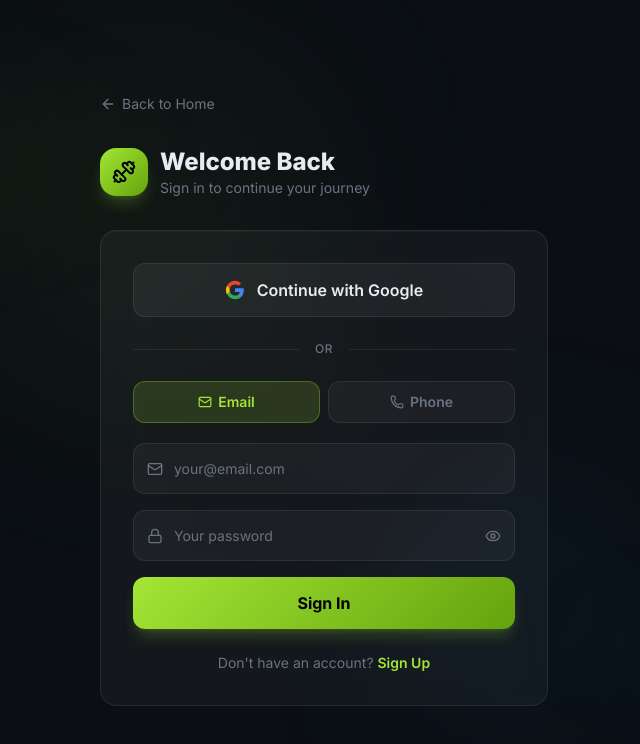
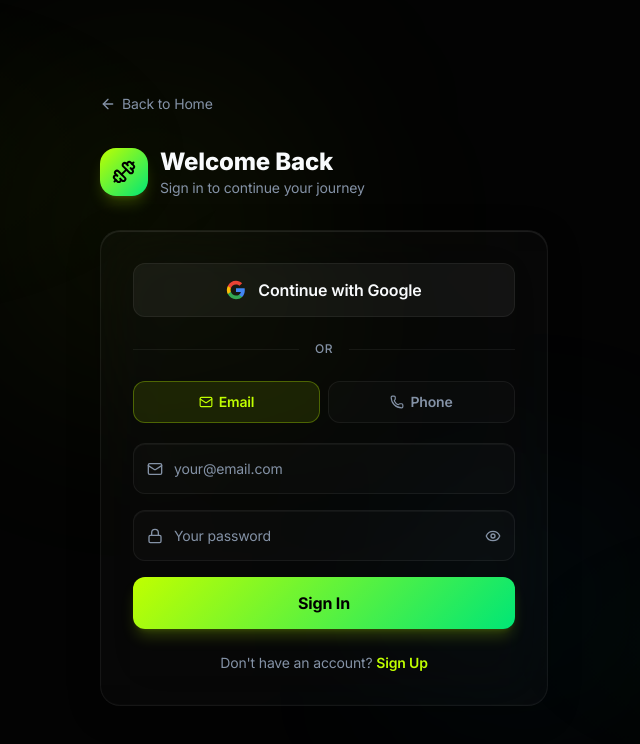
Before and after one commit to Ekachru8/weight_project, a Next.js app: page /login in a window 1280 px wide. Shown: the top 744 px of the page, without its empty margins (316-956 px from the left). Built offline with nearby package versions, Linux system fonts and the light colour scheme.

Commit message:
Implement premium Cyber-Fitness aesthetic overhaul

```diff
--- a/src/app/globals.css
+++ b/src/app/globals.css
@@ -17,18 +17,18 @@
 }
 
 :root {
-  --background: #0b0f14;
-  --foreground: #e8ecf1;
-  --card: rgba(255, 255, 255, 0.04);
-  --card-hover: rgba(255, 255, 255, 0.07);
-  --border: rgba(255, 255, 255, 0.08);
-  --accent: #a3e635;
-  --accent-dim: rgba(163, 230, 53, 0.15);
-  --accent-glow: rgba(163, 230, 53, 0.3);
-  --muted: #6b7280;
-  --danger: #ef4444;
-  --success: #22c55e;
-  --warning: #f59e0b;
+  --background: #030303;
+  --foreground: #f8fafc;
+  --card: rgba(255, 255, 255, 0.02);
+  --card-hover: rgba(255, 255, 255, 0.04);
+  --border: rgba(255, 255, 255, 0.06);
+  --accent: #c0ff00;
+  --accent-dim: rgba(192, 255, 0, 0.1);
+  --accent-glow: rgba(192, 255, 0, 0.25);
+  --muted: #8492a6;
+  --danger: #ff3366;
+  --success: #00e676;
+  --warning: #ffaa00;
 }
 
 * {
@@ -47,6 +47,7 @@ body {
   -webkit-font-smoothing: antialiased;
   -moz-osx-font-smoothing: grayscale;
   position: relative;
+  letter-spacing: -0.01em; /* Modern, tight tracking */
 }
 
 /* ── Animated mesh gradient background ── */
@@ -59,9 +60,9 @@ body::before {
   bottom: 0;
   z-index: -1;
   background:
-    radial-gradient(ellipse 60% 50% at 15% 20%, rgba(163, 230, 53, 0.04) 0%, transparent 50%),
-    radial-gradient(ellipse 50% 40% at 85% 80%, rgba(56, 189, 248, 0.03) 0%, transparent 50%),
-    radial-gradient(ellipse 40% 60% at 50% 50%, rgba(251, 146, 60, 0.02) 0%, transparent 50%);
+    radial-gradient(ellipse 60% 50% at 15% 20%, rgba(192, 255, 0, 0.03) 0%, transparent 50%),
+    radial-gradient(ellipse 50% 40% at 85% 80%, rgba(0, 230, 118, 0.03) 0%, transparent 50%),
+    radial-gradient(ellipse 40% 60% at 50% 50%, rgba(192, 255, 0, 0.015) 0%, transparent 50%);
   animation: mesh-shift 20s ease-in-out infinite;
   pointer-events: none;
 }
@@ -74,30 +75,34 @@ body::before {
 /* ── Glassmorphism card ── */
 .glass-card {
   background: var(--card);
-  backdrop-filter: blur(16px);
-  -webkit-backdrop-filter: blur(16px);
+  backdrop-filter: blur(32px);
+  -webkit-backdrop-filter: blur(32px);
   border: 1px solid var(--border);
-  border-radius: 1rem;
-  transition: all 0.3s cubic-bezier(0.4, 0, 0.2, 1);
-  box-shadow: inset 0 1px 0 0 rgba(255, 255, 255, 0.04);
+  border-radius: 1.25rem;
+  transition: all 0.4s cubic-bezier(0.16, 1, 0.3, 1);
+  box-shadow:
+    inset 0 1px 1px 0 rgba(255, 255, 255, 0.1),
+    inset 0 -1px 1px 0 rgba(255, 255, 255, 0.02),
+    0 8px 32px 0 rgba(0, 0, 0, 0.3);
 }
 
 .glass-card:hover {
   background: var(--card-hover);
-  border-color: rgba(255, 255, 255, 0.14);
+  border-color: rgba(255, 255, 255, 0.15);
   box-shadow:
-    inset 0 1px 0 0 rgba(255, 255, 255, 0.06),
-    0 4px 24px -4px rgba(0, 0, 0, 0.3);
+    inset 0 1px 1px 0 rgba(255, 255, 255, 0.15),
+    inset 0 -1px 1px 0 rgba(255, 255, 255, 0.03),
+    0 12px 40px 0 rgba(0, 0, 0, 0.4);
 }
 
 /* ── Accent gradient ── */
 .accent-gradient {
-  background: linear-gradient(135deg, #a3e635 0%, #65a30d 100%);
+  background: linear-gradient(135deg, #c0ff00 0%, #00e676 100%);
 }
 
 /* ── Accent text gradient ── */
 .accent-text {
-  background: linear-gradient(135deg, #a3e635 0%, #84cc16 100%);
+  background: linear-gradient(135deg, #c0ff00 0%, #00e676 100%);
   -webkit-background-clip: text;
   -webkit-text-fill-color: transparent;
   background-clip: text;
@@ -105,7 +110,7 @@ body::before {
 
 /* ── Hero text gradient ── */
 .text-gradient-hero {
-  background: linear-gradient(135deg, #a3e635 0%, #38bdf8 50%, #fb923c 100%);
+  background: linear-gradient(135deg, #c0ff00 0%, #00e676 50%, #00f2fe 100%);
   -webkit-background-clip: text;
   -webkit-text-fill-color: transparent;
   background-clip: text;
@@ -120,17 +125,17 @@ body::before {
 
 /* ── Glow effect ── */
 .glow {
-  box-shadow: 0 0 20px rgba(163, 230, 53, 0.15),
-    0 0 60px rgba(163, 230, 53, 0.05);
+  box-shadow: 0 0 30px rgba(192, 255, 0, 0.15),
+    0 0 80px rgba(192, 255, 0, 0.05);
 }
 
 /* ── Pulse animation ── */
 @keyframes pulse-glow {
   0%, 100% {
-    box-shadow: 0 0 10px rgba(163, 230, 53, 0.2);
+    box-shadow: 0 0 15px rgba(192, 255, 0, 0.15);
   }
   50% {
-    box-shadow: 0 0 25px rgba(163, 230, 53, 0.4);
+    box-shadow: 0 0 30px rgba(192, 255, 0, 0.35);
   }
 }
 
@@ -191,14 +196,14 @@ body::before {
 
 /* ── Card 3D hover ── */
 .card-3d-hover {
-  transition: transform 0.3s ease, box-shadow 0.3s ease;
+  transition: transform 0.4s cubic-bezier(0.16, 1, 0.3, 1), box-shadow 0.4s cubic-bezier(0.16, 1, 0.3, 1);
   transform-style: preserve-3d;
-  perspective: 800px;
+  perspective: 1000px;
 }
 
 .card-3d-hover:hover {
-  transform: translateY(-3px) rotateX(1deg);
-  box-shadow: 0 12px 40px -8px rgba(163, 230, 53, 0.08);
+  transform: translateY(-4px) rotateX(2deg);
+  box-shadow: 0 16px 50px -10px rgba(192, 255, 0, 0.1);
 }
 
 /* ── Heatmap cell ── */
@@ -795,8 +800,8 @@ textarea:focus-visible {
 
 /* ── Badge glow ── */
 @keyframes badge-glow {
-  0%, 100% { box-shadow: 0 0 8px rgba(163, 230, 53, 0.15); }
-  50% { box-shadow: 0 0 20px rgba(163, 230, 53, 0.3); }
+  0%, 100% { box-shadow: 0 0 8px rgba(192, 255, 0, 0.15); }
+  50% { box-shadow: 0 0 20px rgba(192, 255, 0, 0.3); }
 }
 
 .landing-badge-glow {
@@ -809,8 +814,8 @@ textarea:focus-visible {
 }
 
 .landing-cta-card:hover {
-  border-color: rgba(163, 230, 53, 0.15);
-  box-shadow: 0 0 60px rgba(163, 230, 53, 0.05);
+  border-color: rgba(192, 255, 0, 0.15);
+  box-shadow: 0 0 60px rgba(192, 255, 0, 0.05);
 }
 
 /* ═══════════════════════════════════════════════════════════
@@ -822,12 +827,13 @@ textarea:focus-visible {
     width: 100%;
     padding: 0.875rem 1rem;
     border-radius: 0.75rem;
-    background: rgba(255, 255, 255, 0.04);
+    background: rgba(255, 255, 255, 0.02);
     border: 1px solid var(--border);
     color: var(--foreground);
     font-size: 0.875rem;
-    transition: all 0.3s cubic-bezier(0.4, 0, 0.2, 1);
+    transition: all 0.3s cubic-bezier(0.16, 1, 0.3, 1);
     outline: none;
+    box-shadow: inset 0 1px 1px 0 rgba(255, 255, 255, 0.05);
   }
 
   .auth-input::placeholder {
@@ -835,12 +841,13 @@ textarea:focus-visible {
   }
 
   .auth-input:focus {
-    border-color: rgba(163, 230, 53, 0.4);
-    box-shadow: 0 0 0 3px rgba(163, 230, 53, 0.1);
-    background: rgba(255, 255, 255, 0.06);
+    border-color: rgba(192, 255, 0, 0.4);
+    box-shadow: 0 0 0 3px rgba(192, 255, 0, 0.15), inset 0 1px 1px 0 rgba(255, 255, 255, 0.05);
+    background: rgba(255, 255, 255, 0.04);
   }
 
   .auth-input:hover:not(:focus) {
     border-color: rgba(255, 255, 255, 0.15);
+    background: rgba(255, 255, 255, 0.03);
   }
 }
```
